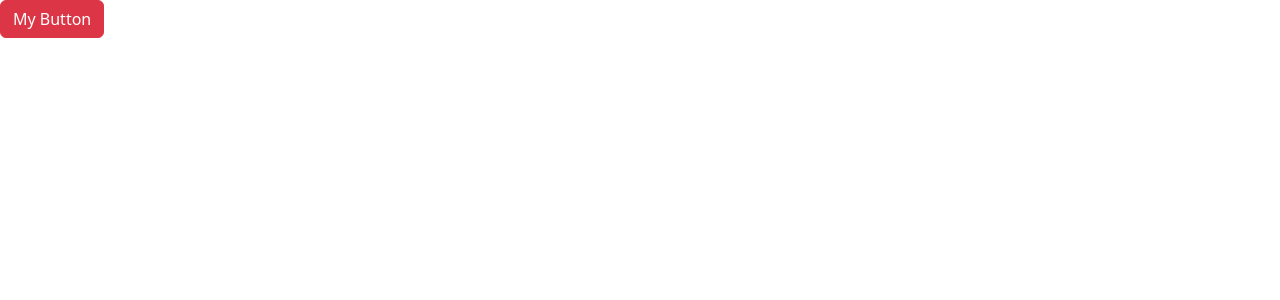
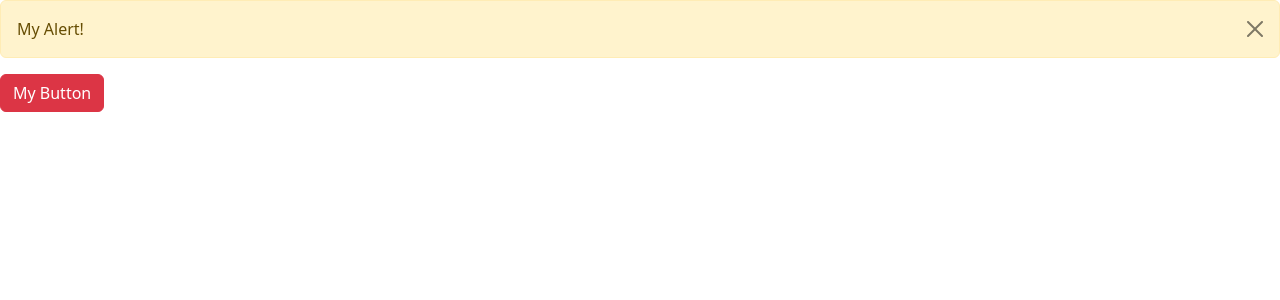
Before and after one commit to Syed0208/dec2023react, a React (Vite) app: page / in a window 1280 px wide. Both pictures are taken after a click on the button "My Button". Shown: the top 300 px of the page. Built offline with nearby package versions, Linux system fonts and the light colour scheme; the HTML template or start-up script is replaced by a standard one.

Commit message:
My Alert exercise using state and props

```diff
--- a/src/App.tsx
+++ b/src/App.tsx
@@ -1,9 +1,16 @@
+import { useState } from "react";
 import Button from "./components/Button";
+import MyAlert from "./components/MyAlert";
 
 function App() {
+  const [alertVisible, setAlertVisibility] = useState(false);
+
   return (
     <div>
-      <Button onClick={() => console.log("Button clicked!!")}>My Button</Button>
+      {alertVisible && (
+        <MyAlert onClose={() => setAlertVisibility(false)}>My Alert!</MyAlert>
+      )}
+      <Button onClick={() => setAlertVisibility(true)}>My Button</Button>
     </div>
   );
 }
--- a/src/components/Button.tsx
+++ b/src/components/Button.tsx
@@ -1,3 +1,5 @@
+import { ReactNode } from "react";
+
 interface Props {
   children: string;
   color?: "primary" | "secondary" | "success" | "danger";
--- /dev/null
+++ b/src/components/MyAlert.tsx
@@ -0,0 +1,23 @@
+interface Props {
+  children: string;
+  onClose: () => void;
+}
+const MyAlert = ({ children, onClose }: Props) => {
+  return (
+    <div
+      className="alert alert-warning alert-dismissible fade show"
+      role="alert"
+    >
+      {children}
+      <button
+        type="button"
+        className="btn-close"
+        data-bs-dismiss="alert"
+        aria-label="Close"
+        onClick={onClose}
+      ></button>
+    </div>
+  );
+};
+
+export default MyAlert;
```
